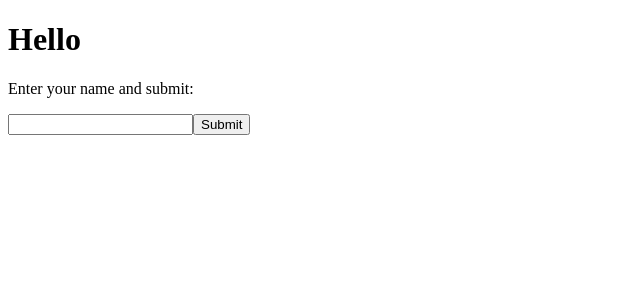
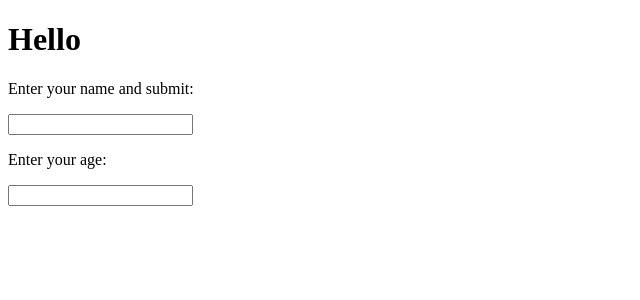
Before and after one commit to Sudo-Bear/mysecondreact, a React (Create React App) app: page / in a window 1280 px wide. Shown: the top 300 px of the page, without its empty margins (0-640 px from the left). Built offline with nearby package versions, Linux system fonts and the light colour scheme.

Commit message:
Multiple named input fields added

```diff
--- a/src/index.js
+++ b/src/index.js
@@ -4,14 +4,15 @@ import ReactDOM from 'react-dom';
 class MyForm extends React.Component {
   constructor(props) {
     super(props);
-    this.state = {username: ''};
-  }
-  mySubmitHandler = (event) => {
-    event.preventDefault();
-    alert("You are submitting " + this.state.username);
+    this.state = {
+      username: '',
+      age: null}
+    ;
   }
   myChangeHandler = (event) => {
-    this.setState({username: event.target.value});
+    let nam = event.target.name;
+    let val = event.target.value;
+    this.setState({[nam]: val});
   }
   render() {
     return (
@@ -20,10 +21,14 @@ class MyForm extends React.Component {
         <p>Enter your name and submit:</p>
         <input
           type="text"
+          name='username'
           onChange={this.myChangeHandler}
         />
+        <p>Enter your age:</p>
         <input
-          type='submit'
+          type='text'
+          name='age'
+          onChange={this.myChangeHandler}
         />
       </form>
     );
```
